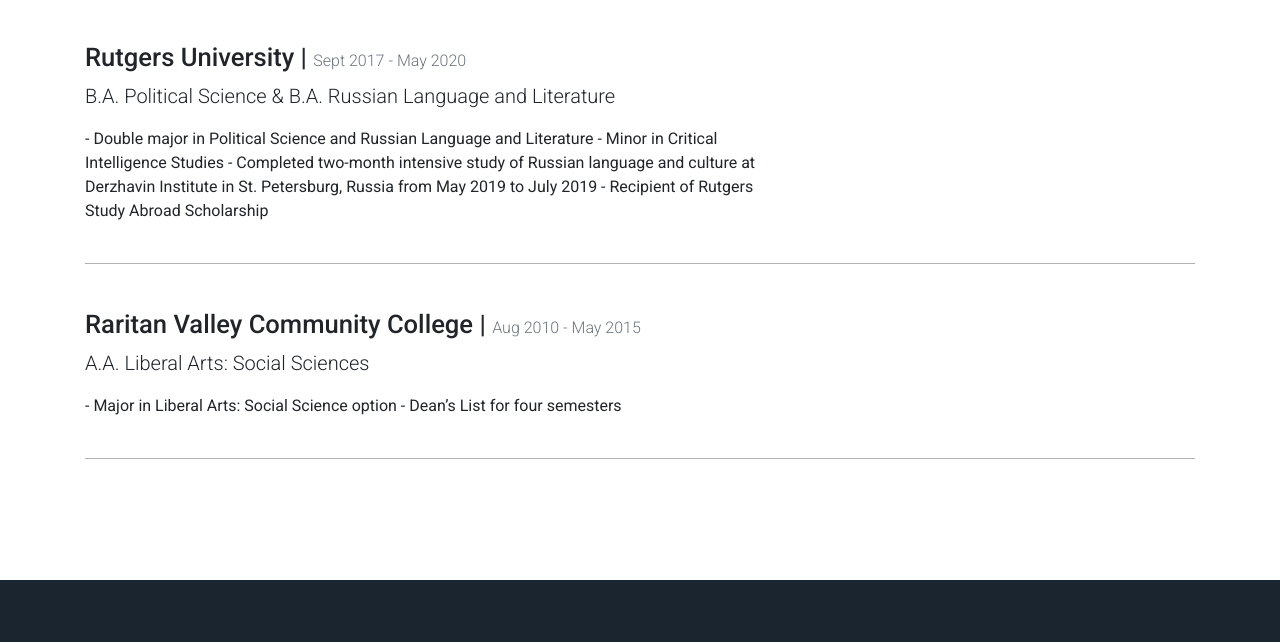
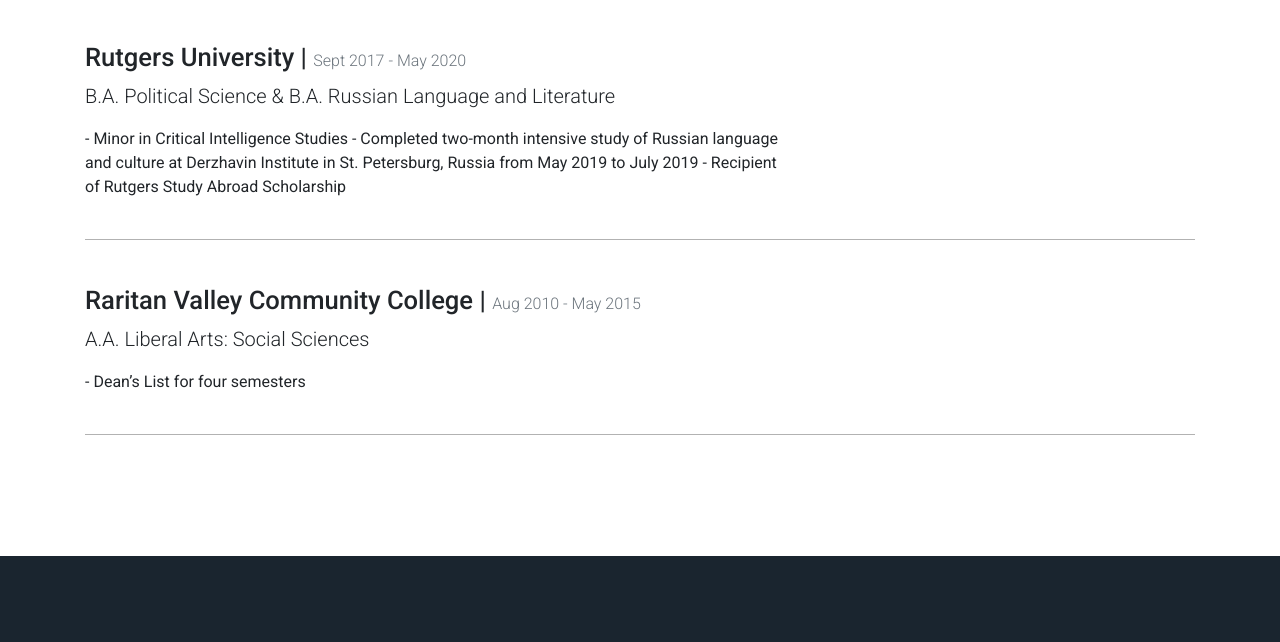
Before and after one commit to HelyxM/portfolio, a plain HTML site: page index.html in a window 1280 px wide. Shown: the part 2480-3122 px from the top of the page. Drawn offline with nearby package versions, Linux system fonts and the light colour scheme; files whose address does not match are found by name.

Commit message:
updating index file

```diff
--- a/index.html
+++ b/index.html
@@ -205,10 +205,9 @@
                 </h2>
                 <p class="lead">B.A. Political Science & B.A. Russian Language and Literature</p>
                 <p class="credential-description">
-                    - Double major in Political Science and Russian Language and Literature
                     - Minor in Critical Intelligence Studies
-                        - Completed two-month intensive study of Russian language and culture at Derzhavin Institute in St. Petersburg, Russia from May 2019 to July 2019
-                        - Recipient of Rutgers Study Abroad Scholarship
+                    - Completed two-month intensive study of Russian language and culture at Derzhavin Institute in St. Petersburg, Russia from May 2019 to July 2019
+                    - Recipient of Rutgers Study Abroad Scholarship
                 </p>
             </div>
             <hr class="credential-divider" />
@@ -219,7 +218,6 @@
                 </h2>
                 <p class="lead">A.A. Liberal Arts: Social Sciences</p>
                 <p class="credential-description">
-                    - Major in Liberal Arts: Social Science option
                     - Dean’s List for four semesters
                 </p>
             </div>
```
